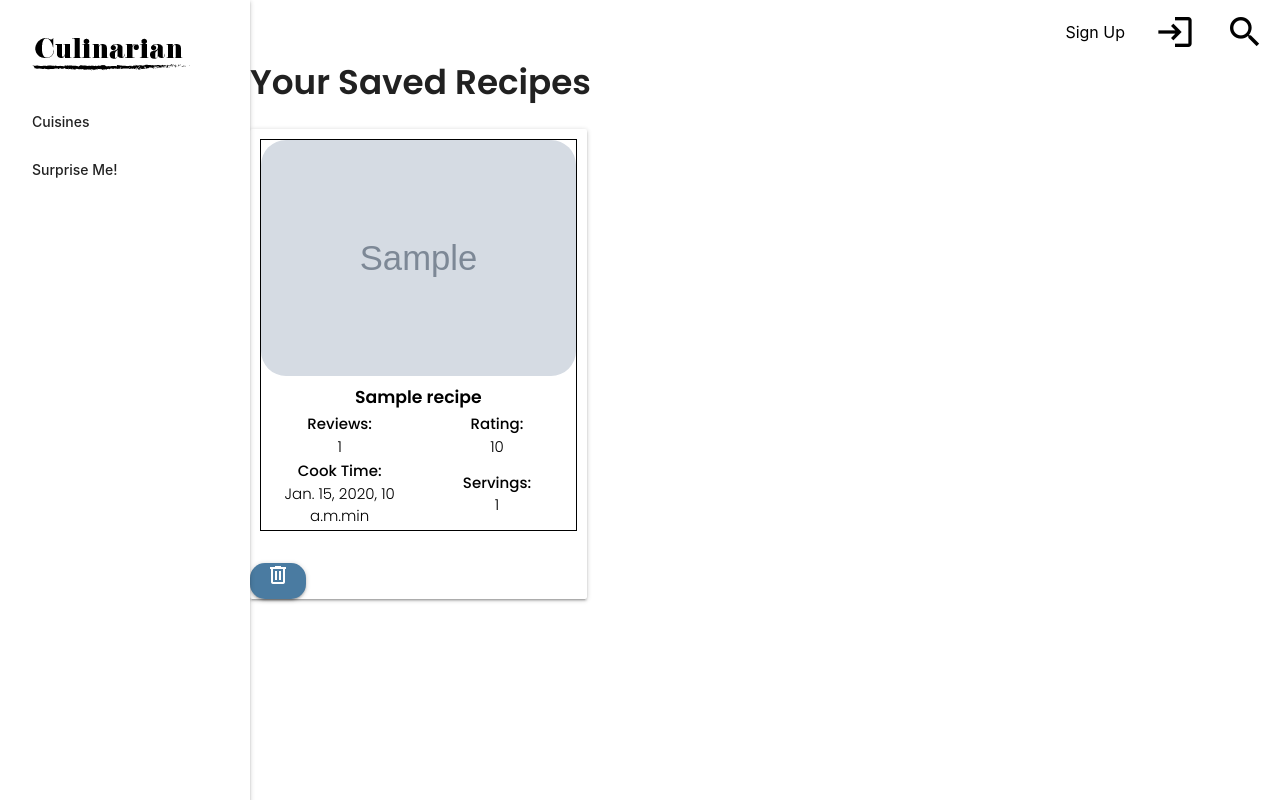
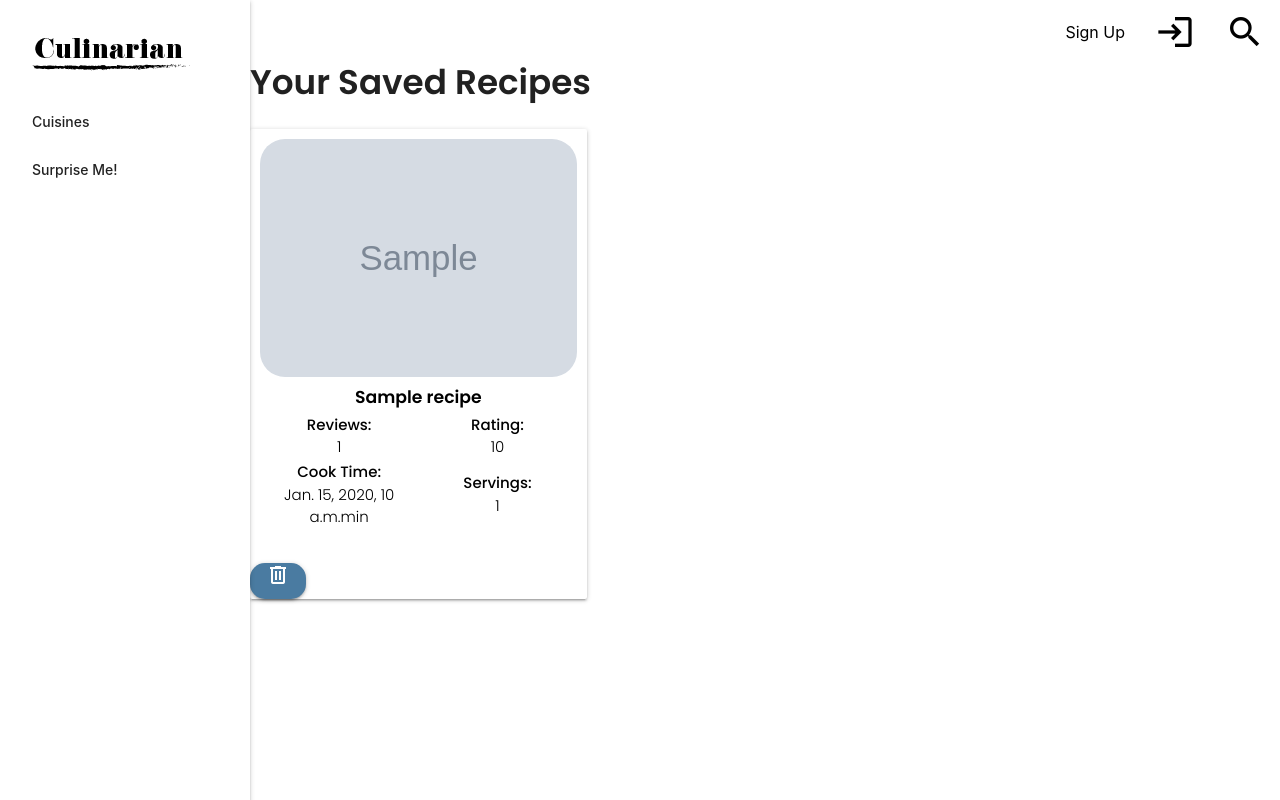
Before and after one commit to tungolra/project-3, a Django app: template djangorecipes/main_app/templates/recipes/index.html in a window 1280 px wide. Run offline with Django 4.2, Linux system fonts and the light colour scheme; the template is opened without the code that fills it: most values are stand-ins (such as "Sample title", 1, 10 or a date in 2020); grey boxes marked "Sample" are stand-in pictures.

Commit message:
removed card border

```diff
--- a/djangorecipes/main_app/templates/recipes/index.html
+++ b/djangorecipes/main_app/templates/recipes/index.html
@@ -11,7 +11,7 @@
     {%for recipe in recipe_collection%}
     <div class="card">
       <a href="{% url 'recipe_detail' recipe.id%}"
-        ><div class="rec-cat-cont" style="border: 1px solid black">
+        ><div class="rec-cat-cont">
           <img src="{{recipe.image_url}}" />
           <h6>{{ recipe.name }}</h6>
           <div class="info">
```
